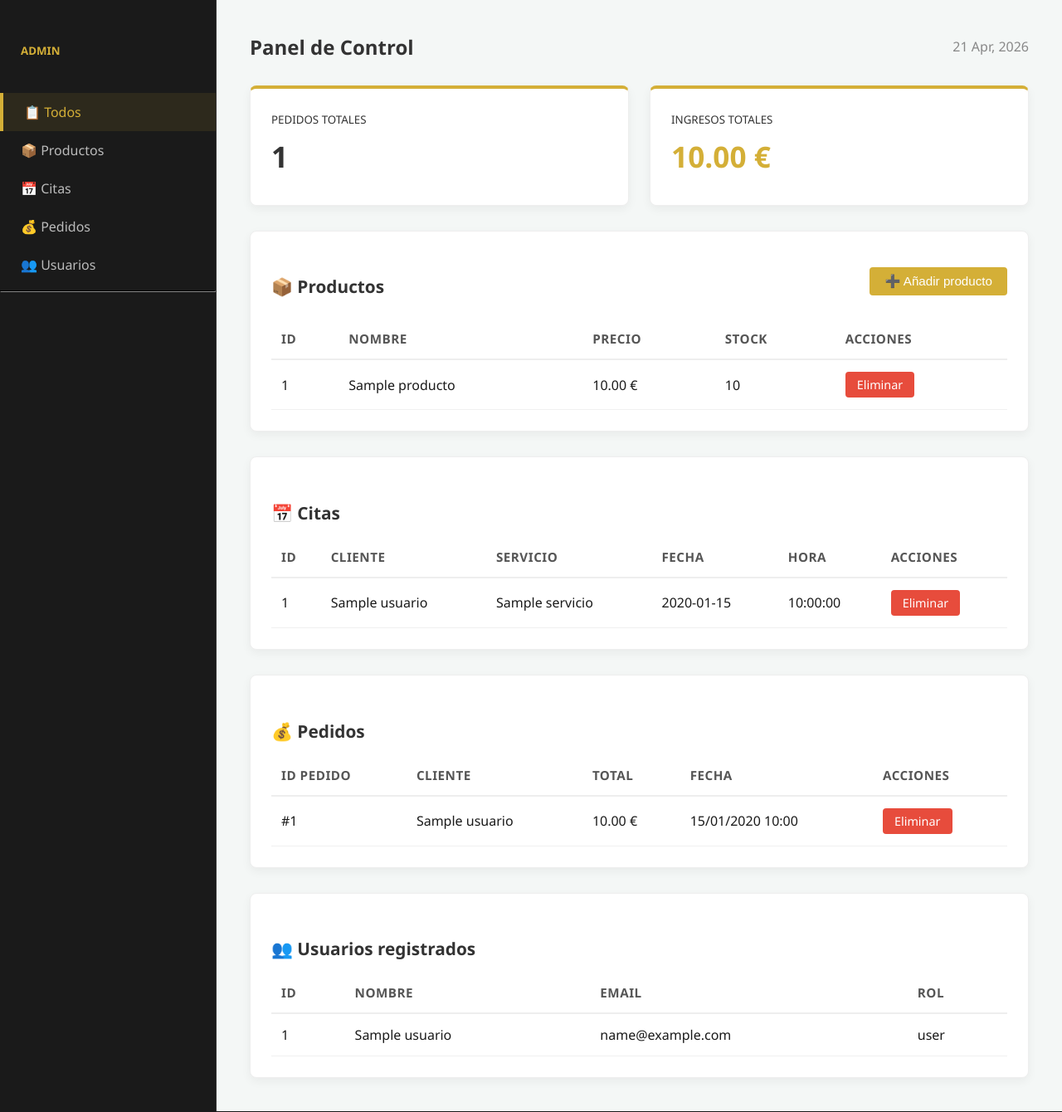
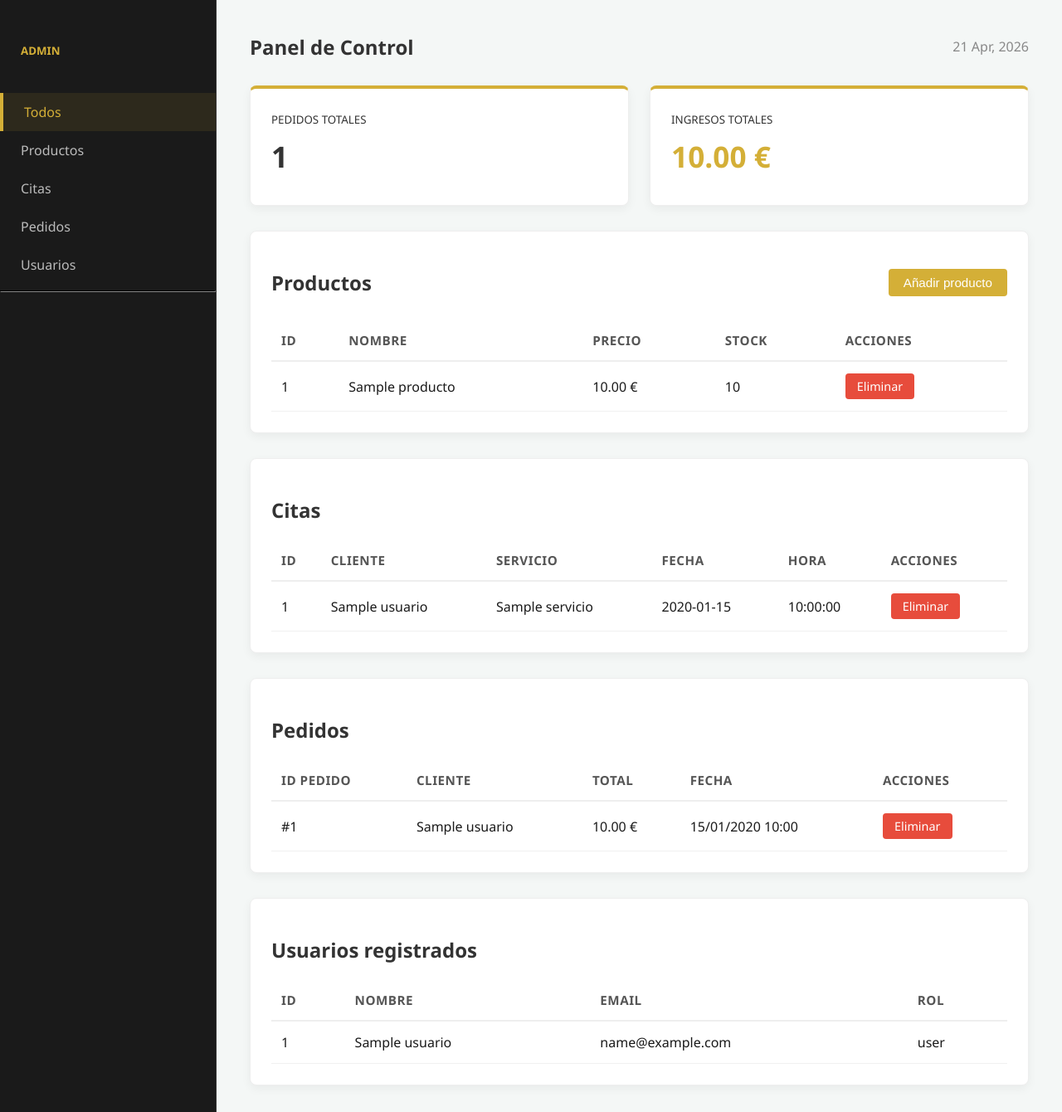
Before and after one commit to Jesusarco/Mi_proyecto_peluqueria, a PHP site: page /admin/dashboard.php in a window 1280 px wide. Shown: the part 64-1404 px from the top of the page at 83% size. Run offline with PHP 8.4, Linux system fonts and the light colour scheme; the visitor is signed in with stand-in values (Sample User, id 1); tables that the repository leaves empty hold one stand-in row (values such as "Sample post").

Commit message:
Cambios en la dashboard

```diff
--- a/mi_proyecto_peluqueria/admin/dashboard.php
+++ b/mi_proyecto_peluqueria/admin/dashboard.php
@@ -115,11 +115,11 @@ $totalIngresos = $conn->query("SELECT SUM(total) FROM pedidos")->fetchColumn() ?
     <aside class="sidebar">
         <div style="padding: 0 25px 20px;"><h5 style="color:var(--accent-color)">ADMIN</h5></div>
         <nav>
-            <a href="#" class="sidebar-link filter-link" data-tabla="todos">📋 Todos</a>
-            <a href="#" class="sidebar-link filter-link" data-tabla="productos">📦 Productos</a>
-            <a href="#" class="sidebar-link filter-link" data-tabla="citas">📅 Citas</a>
-            <a href="#" class="sidebar-link filter-link" data-tabla="pedidos">💰 Pedidos</a>
-            <a href="#" class="sidebar-link filter-link" data-tabla="usuarios">👥 Usuarios</a>
+            <a href="#" class="sidebar-link filter-link" data-tabla="todos"> Todos</a>
+            <a href="#" class="sidebar-link filter-link" data-tabla="productos"> Productos</a>
+            <a href="#" class="sidebar-link filter-link" data-tabla="citas"> Citas</a>
+            <a href="#" class="sidebar-link filter-link" data-tabla="pedidos"> Pedidos</a>
+            <a href="#" class="sidebar-link filter-link" data-tabla="usuarios"> Usuarios</a>
             <hr style="border-color:#333">
         </nav>
     </aside>
@@ -145,8 +145,8 @@ $totalIngresos = $conn->query("SELECT SUM(total) FROM pedidos")->fetchColumn() ?
         <!-- TABLA PRODUCTOS -->
         <div id="tabla-productos" class="salon-card seccion-tabla" style="margin-top: 30px;">
             <div style="display:flex; justify-content:space-between; align-items:center; flex-wrap:wrap;">
-                <h4>📦 Productos</h4>
-                <button id="btnMostrarForm" class="salon-btn salon-btn-accent">➕ Añadir producto</button>
+                <h2> Productos</h2>
+                <button id="btnMostrarForm" class="salon-btn salon-btn-accent"> Añadir producto</button>
             </div>
 
             <div id="formProducto" class="form-nuevo-producto">
@@ -189,7 +189,7 @@ $totalIngresos = $conn->query("SELECT SUM(total) FROM pedidos")->fetchColumn() ?
 
         <!-- TABLA CITAS -->
         <div id="tabla-citas" class="salon-card seccion-tabla" style="margin-top: 30px;">
-            <h4>📅 Citas</h4>
+            <h2> Citas</h2>
             <table class="salon-table">
                 <thead>
                     <tr><th>ID</th><th>Cliente</th><th>Servicio</th><th>Fecha</th><th>Hora</th><th>Acciones</th></tr>
@@ -211,7 +211,7 @@ $totalIngresos = $conn->query("SELECT SUM(total) FROM pedidos")->fetchColumn() ?
 
         <!-- TABLA PEDIDOS -->
         <div id="tabla-pedidos" class="salon-card seccion-tabla" style="margin-top: 30px;">
-            <h4>💰 Pedidos</h4>
+            <h2> Pedidos</h2>
             <table class="salon-table">
                 <thead>
                     <tr><th>ID Pedido</th><th>Cliente</th><th>Total</th><th>Fecha</th><th>Acciones</th></tr>
@@ -232,7 +232,7 @@ $totalIngresos = $conn->query("SELECT SUM(total) FROM pedidos")->fetchColumn() ?
 
         <!-- TABLA USUARIOS -->
         <div id="tabla-usuarios" class="salon-card seccion-tabla" style="margin-top: 30px;">
-            <h4>👥 Usuarios registrados</h4>
+            <h2> Usuarios registrados</h2>
             <table class="salon-table">
                 <thead>
                     <tr><th>ID</th><th>Nombre</th><th>Email</th><th>Rol</th></tr>
```
